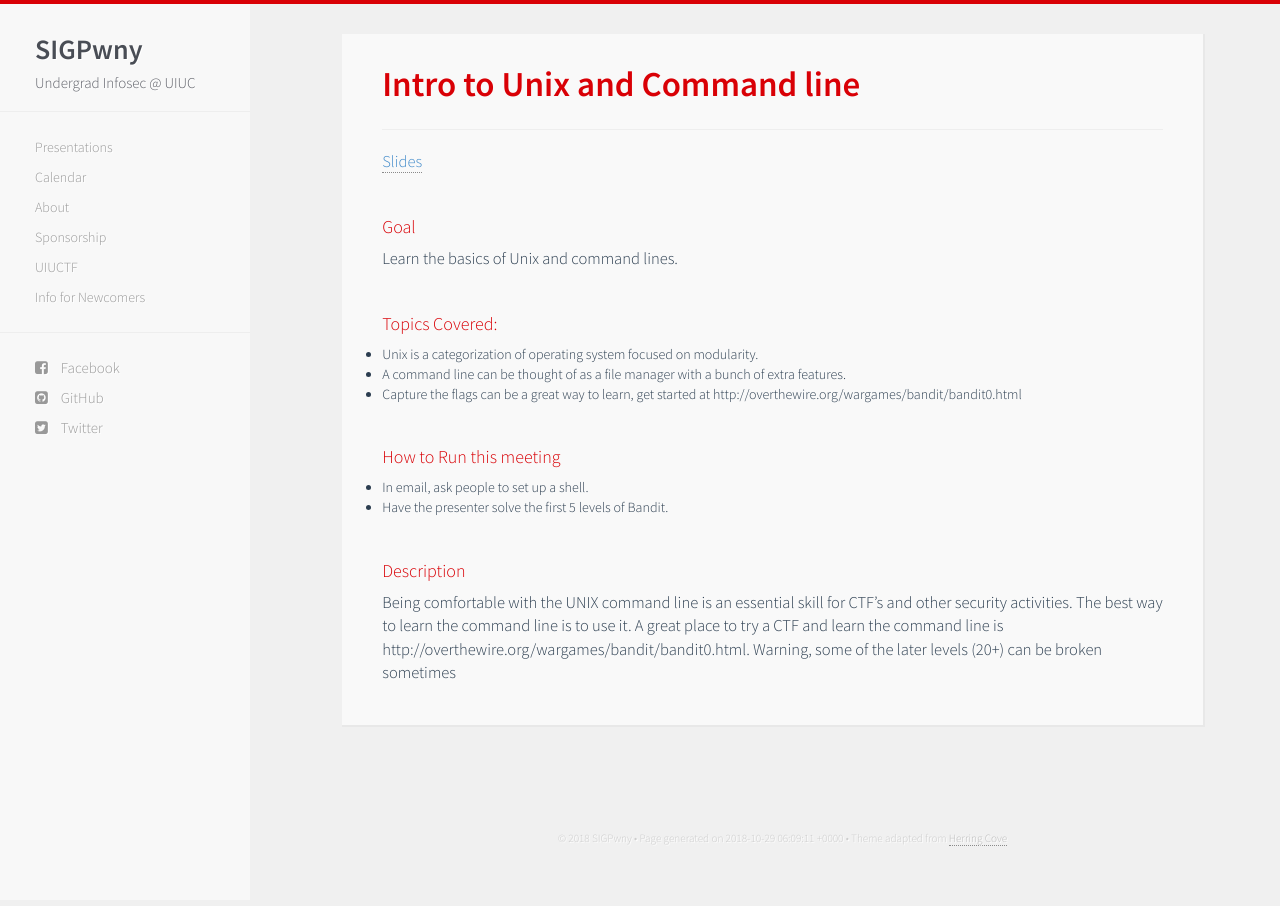
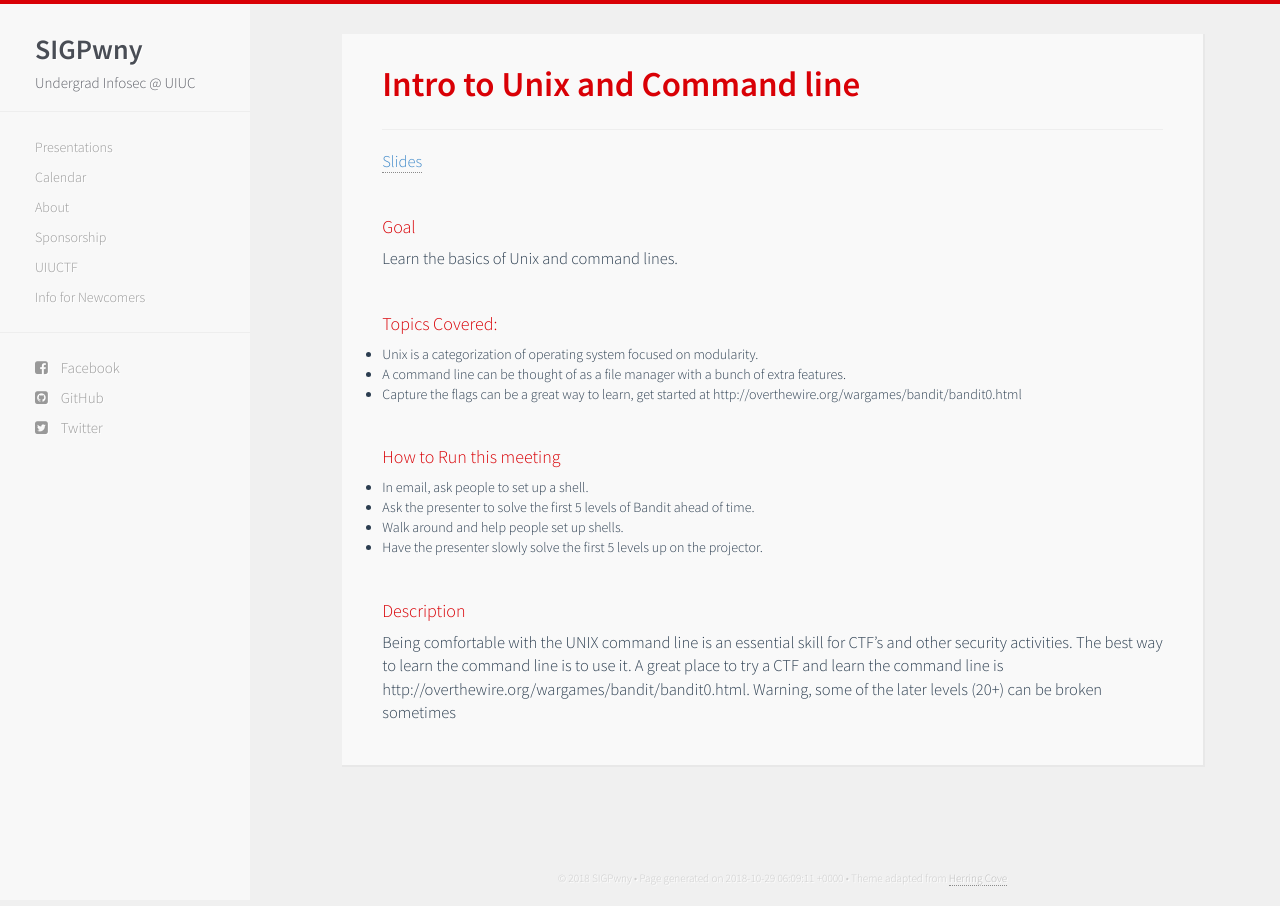
Before and after one commit to sigpwny/sigpwny.github.io-archive, a Jekyll site: the page built from _meetings/intro-shell.md, in a window 1280 px wide. Built offline with Jekyll 4.4.1, drawn with Linux system fonts in a browser that asks for light colours; nearby versions of some CDN libraries.

Commit message:
update shell howtorun

```diff
--- a/_meetings/intro-shell.md
+++ b/_meetings/intro-shell.md
@@ -8,7 +8,10 @@ link-to-assets-in-github: ""
 goal: "Learn the basics of Unix and command lines."
 how-to-run: [
 	"In email, ask people to set up a shell.",
-	"Have the presenter solve the first 5 levels of Bandit.",
+	"Ask the presenter to solve the first 5 levels of Bandit ahead of time.",
+	"Walk around and help people set up shells.",
+	"Have the presenter slowly solve the first 5 levels up on the
+	projector."
 	]
 list-of-topics: [
 	"Unix is a categorization of operating system focused on modularity.",
```
